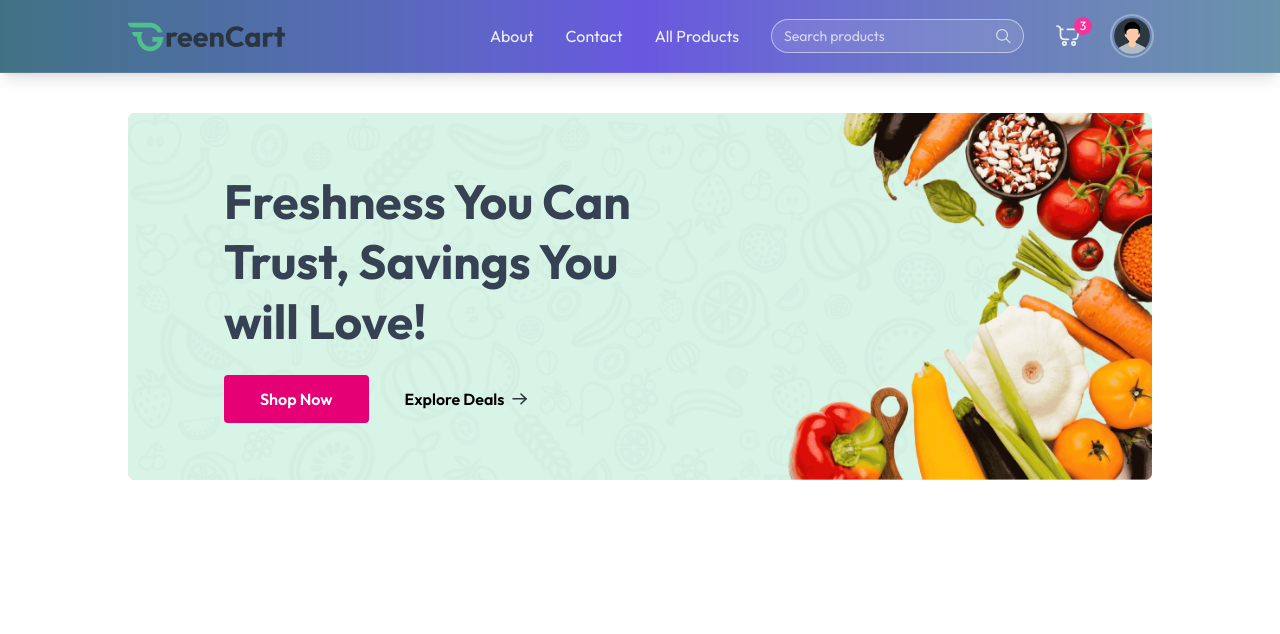
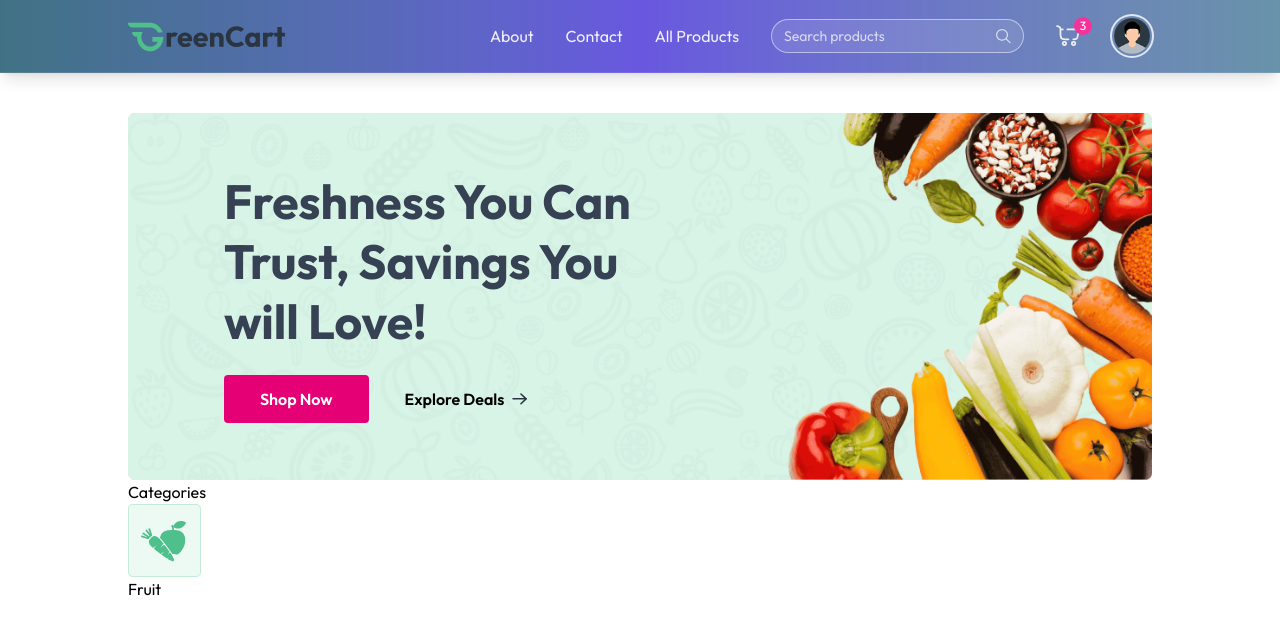
Before and after one commit to Amitkumersarkar/GMartBD-Ecommerce-Website, a React (Vite) app: page / in a window 1280 px wide. Shown: the top 634 px of the page. Built offline with nearby package versions, Linux system fonts and the light colour scheme.

Commit message:
nav profile icons hover animation added

```diff
--- a/src/components/HomePage/Home.jsx
+++ b/src/components/HomePage/Home.jsx
@@ -1,3 +1,4 @@
+import Categories from "../../pages/Categories/Categories";
 import Hero from "../HeroSection/Hero";
 
 const Home = () => {
@@ -5,6 +6,7 @@ const Home = () => {
         <div>
             <div className="mt-10">
                 <Hero />
+                <Categories></Categories>
             </div>
         </div>
     );
--- a/src/components/Navbar/Navbar.jsx
+++ b/src/components/Navbar/Navbar.jsx
@@ -87,7 +87,7 @@ const Navbar = () => {
                         <img
                             src={assets.profile_icon}
                             alt="profile"
-                            className="w-10 cursor-pointer rounded-full ring-2 ring-white/30 hover:ring-indigo-400 transition"
+                            className="w-10 cursor-pointer rounded-full ring-2 ring-white/80 hover:ring-pink-400 transition"
                             onClick={() => setProfileOpen(!profileOpen)}
                         />
 
```
